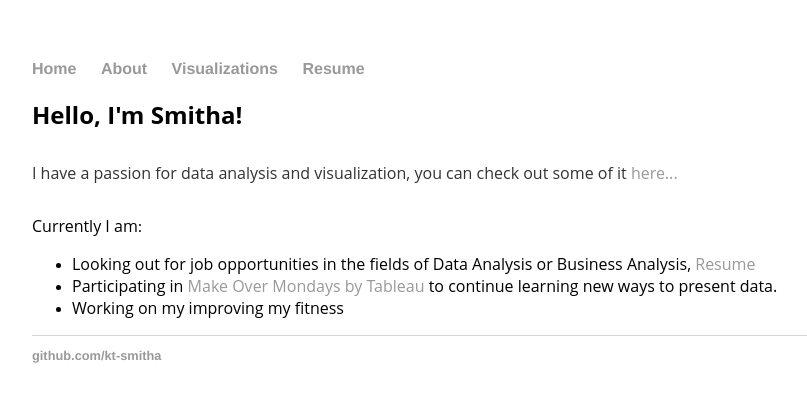
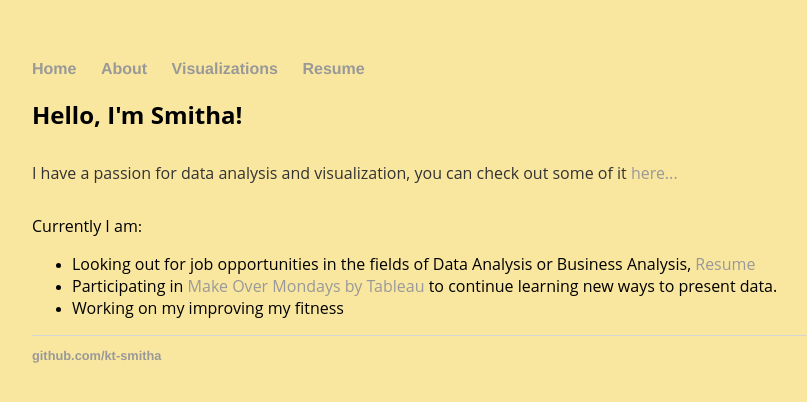
Before and after one commit to kt-smitha/kt-smitha.github.io, a Jekyll site: the page built from index.html, in a window 1280 px wide. Shown: the top 402 px of the page, without its empty margins (160-967 px from the left). Built offline with Jekyll 4.4.1, drawn with Linux system fonts in a browser that asks for light colours.

Commit message:
Update index.html

```diff
--- a/index.html
+++ b/index.html
@@ -4,7 +4,7 @@ title: Smitha-Home
 ---
 <head>
 <style>
-body {background-color:##F9E79F;}
+body {background-color:#F9E79F;}
 </style>
 </head>
 
```
